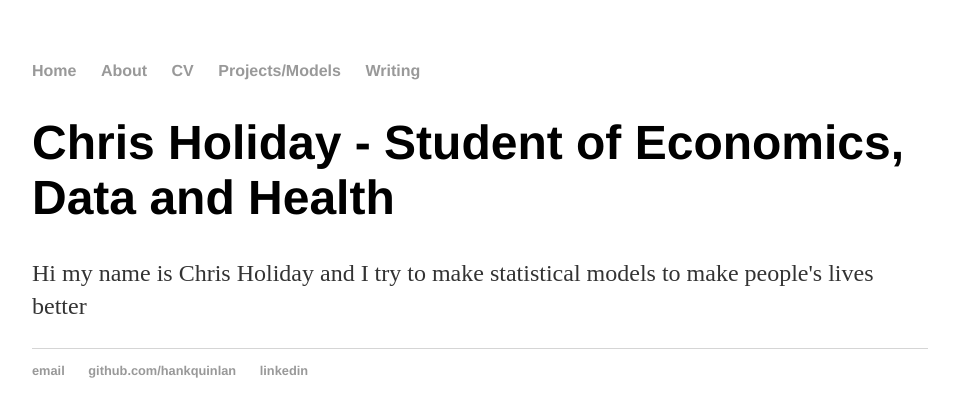
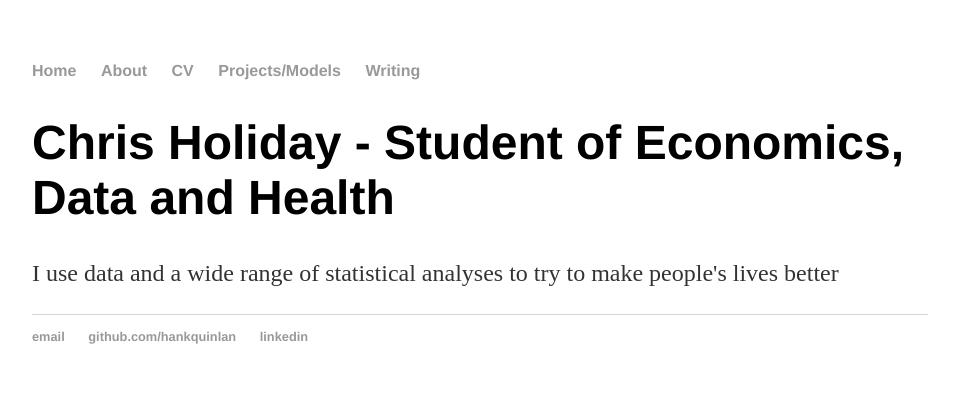
Before and after one commit to chrisjohnholiday/chrisjohnholiday.github.io, a Jekyll site: the page built from index.html, in a window 1280 px wide. Shown: the top 417 px of the page, without its empty margins (160-1119 px from the left). Built offline with Jekyll 4.4.1, drawn with Linux system fonts in a browser that asks for light colours.

Commit message:
Update index.html

```diff
--- a/index.html
+++ b/index.html
@@ -4,5 +4,5 @@ title: Chris John Holiday
 ---
     		<div class="blurb">
         		<h1>Chris Holiday - Student of Economics, Data and Health</h1>
-				<p>Hi my name is Chris Holiday and I try to make statistical models to make people's lives better</p>
+				<p>I use data and a wide range of statistical analyses to try to make people's lives better</p>
     		</div><!-- /.blurb -->
```
